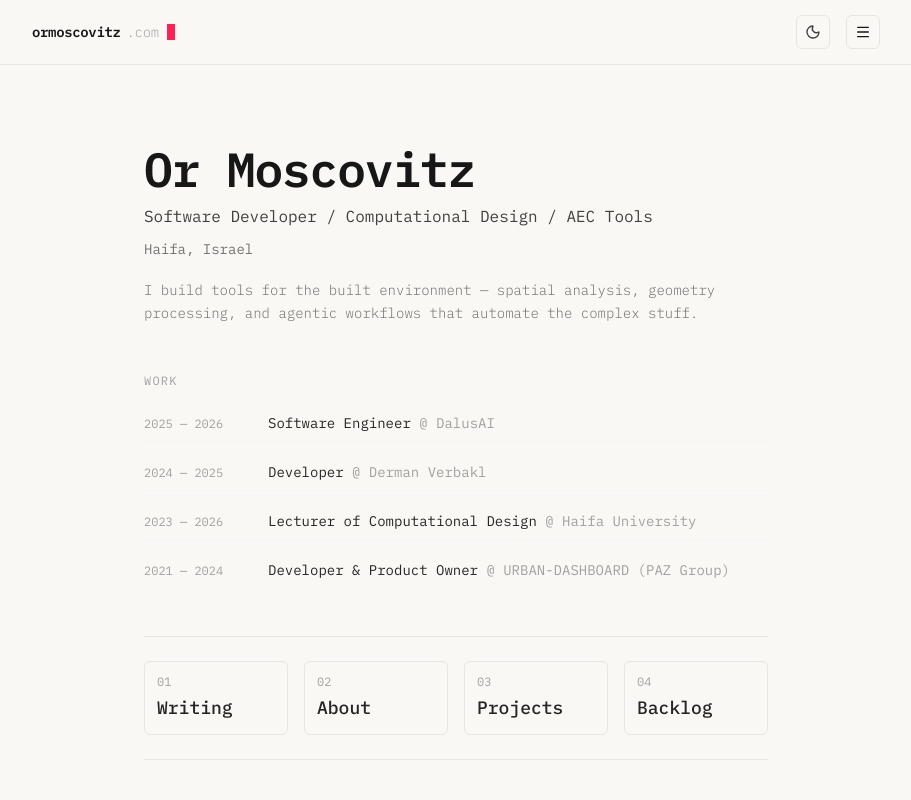
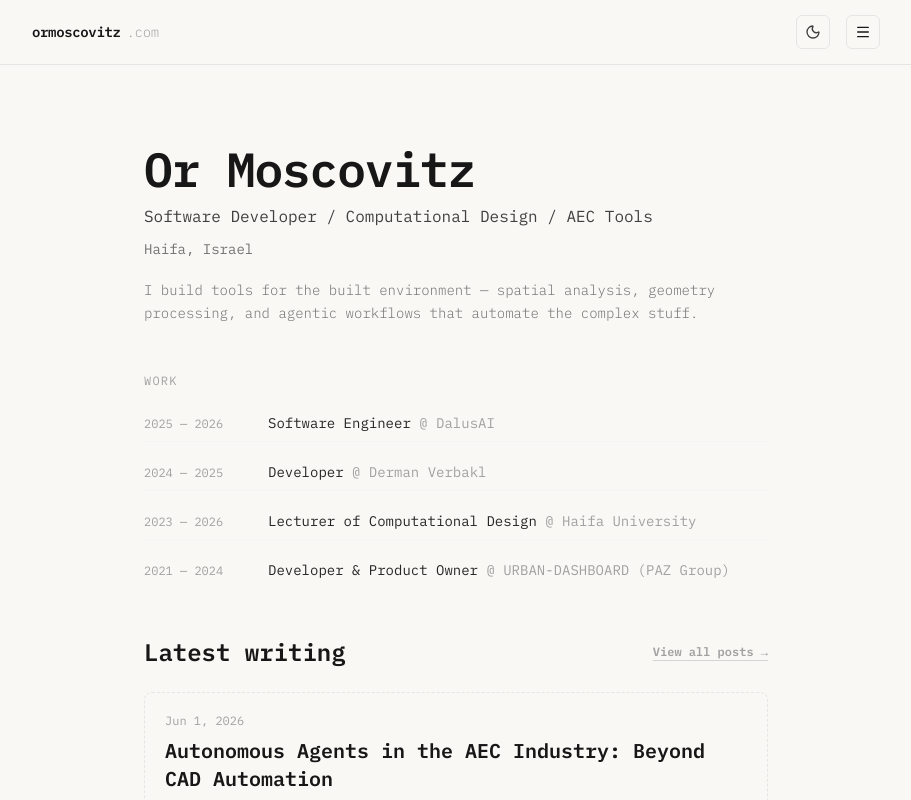
Before and after one commit to OrMosco/Or-Moscovitz-site, a React (Vite) app: page / in a window 1280 px wide. Shown: the top 800 px of the page, without its empty margins (184-1095 px from the left). Built offline with nearby package versions, Linux system fonts and the light colour scheme.

Commit message:
Remove navigation grid shortcuts from homepage

```diff
--- a/src/components/HomeView.tsx
+++ b/src/components/HomeView.tsx
@@ -118,31 +118,6 @@ export default function HomeView({ setActivePage, setSelectedPost }: HomeViewPro
                 {item.role} <span className="text-neutral-400 dark:text-neutral-500">@ {item.company}</span>
               </span>
             </motion.div>
-          ))}
-        </div>
-      </section>
-
-      {/* Retro Numbered Grid shortcuts */}
-      <section className="border-t border-b border-neutral-200 dark:border-neutral-800 py-6">
-        <div className="grid grid-cols-2 md:grid-cols-4 gap-4">
-          {navigationShortcuts.map((shortcut, idx) => (
-            <motion.button
-              key={shortcut.name}
-              initial={{ opacity: 0, y: 10 }}
-              animate={{ opacity: 1, y: 0 }}
-              transition={{ delay: 0.15 + idx * 0.04 }}
-              onClick={() => setActivePage(shortcut.page)}
-              className="group text-left p-3 border border-neutral-200 dark:border-neutral-800 rounded-md bg-[#FAF8F5]/40 dark:bg-[#121212]/40 hover:bg-neutral-50 dark:hover:bg-neutral-900/50 hover:border-neutral-800 dark:hover:border-neutral-200 transition-all duration-200 cursor-pointer focus:outline-none"
-              id={`shortcut-${shortcut.page}`}
-            >
-              <span className="font-mono text-xs text-neutral-400 dark:text-neutral-600 block mb-1">
-                {shortcut.number}
-              </span>
-              <span className="font-serif text-lg font-medium text-neutral-800 dark:text-neutral-200 group-hover:text-rose-500 transition-colors flex items-center justify-between">
-                {shortcut.name}
-                <ArrowRight className="w-4 h-4 opacity-0 group-hover:opacity-100 group-hover:translate-x-1 transition-all" />
-              </span>
-            </motion.button>
           ))}
         </div>
       </section>
```
